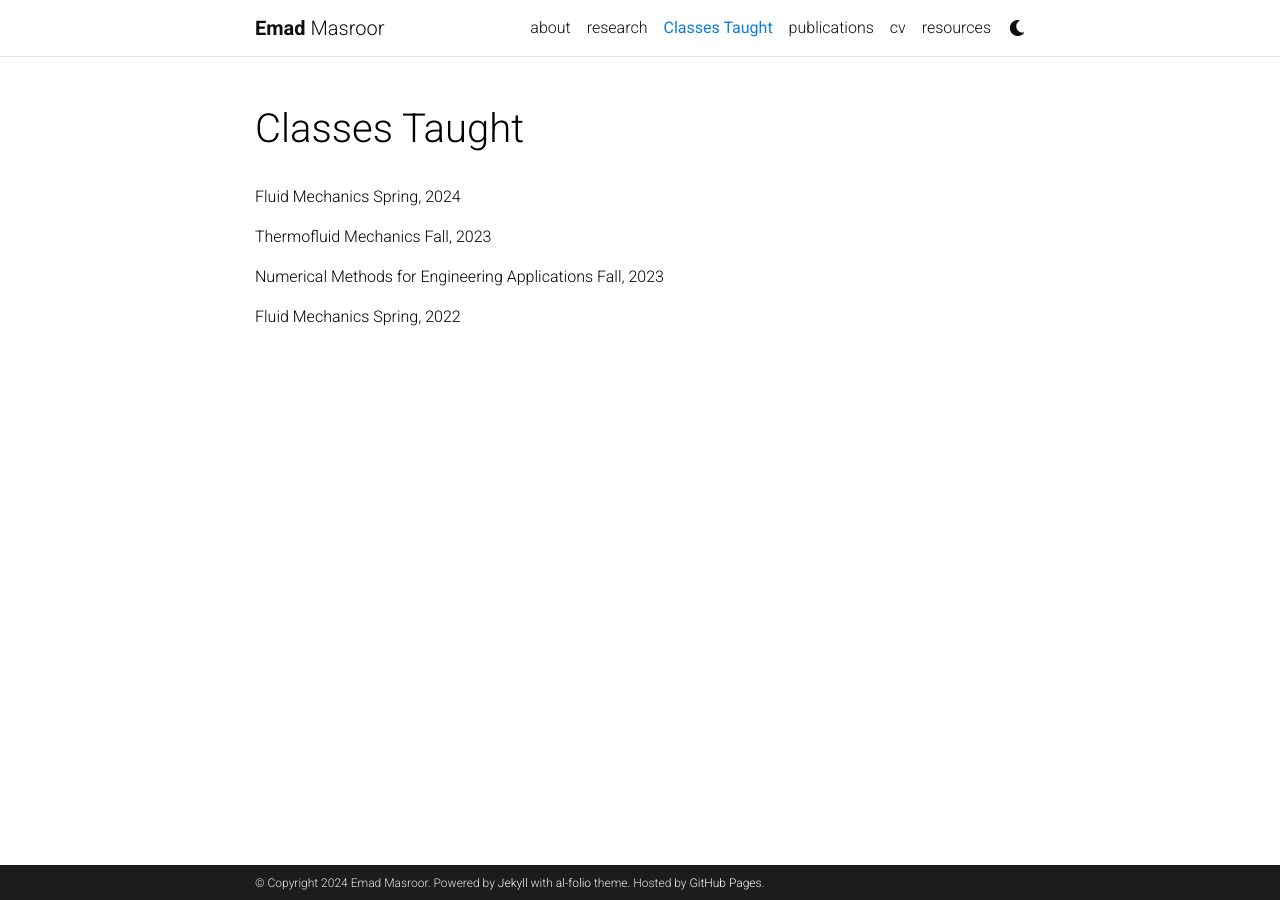
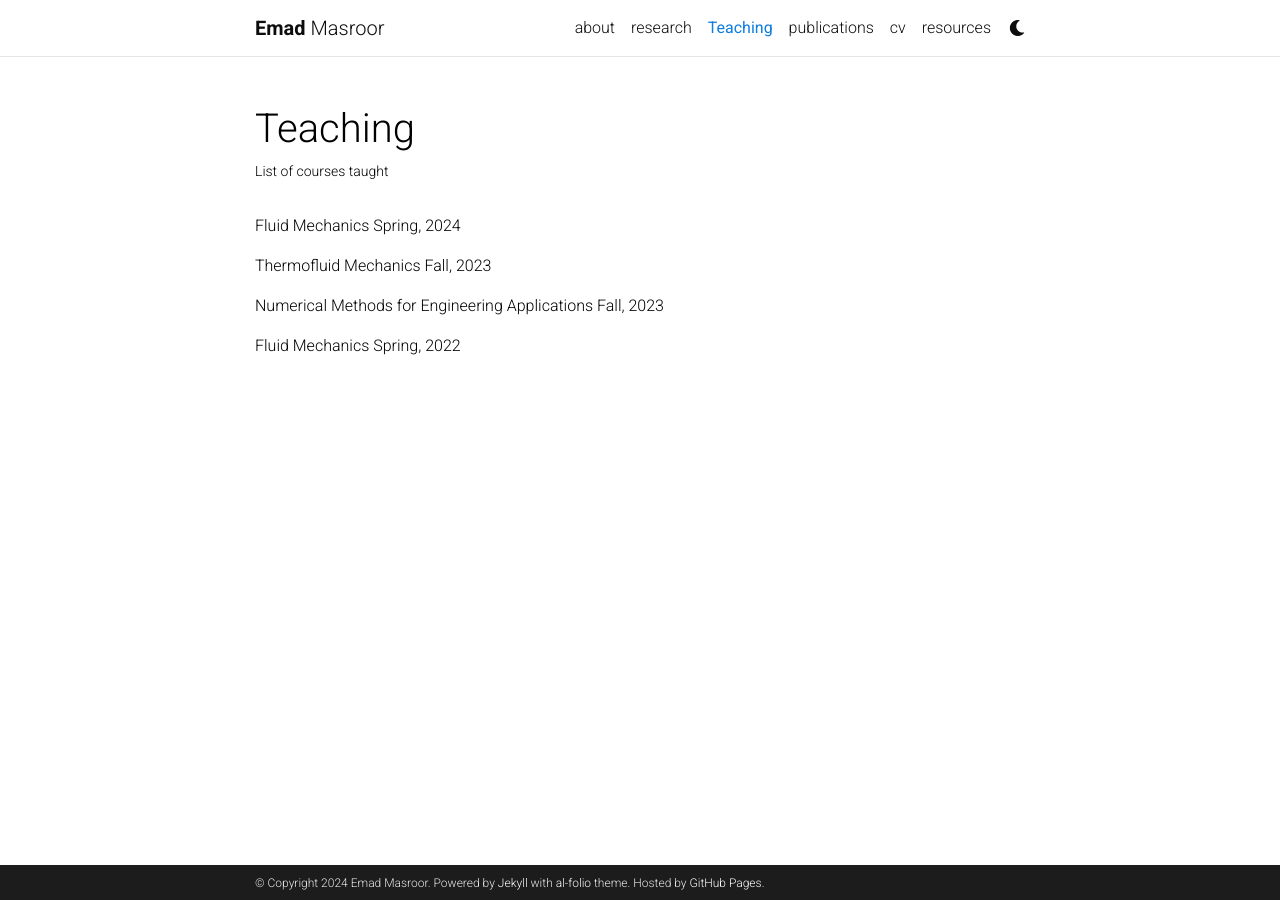
Before and after one commit to Emadmasroor/emadmasroor.github.io, a Jekyll site: the page built from _pages/teaching.md, in a window 1280 px wide. Built offline with Jekyll 4.4.1, drawn with Linux system fonts in a browser that asks for light colours; comment, search, counter and statistics services are not loaded; a style sheet for code colours, icons or effects is not loaded.

Commit message:
Update teaching.md

```diff
--- a/_pages/teaching.md
+++ b/_pages/teaching.md
@@ -1,8 +1,8 @@
 ---
 layout: page
 permalink: /teaching/
-title: Classes Taught
-description:
+title: Teaching
+description: List of courses taught
 nav: true
 nav_order: 2
 ---
```
